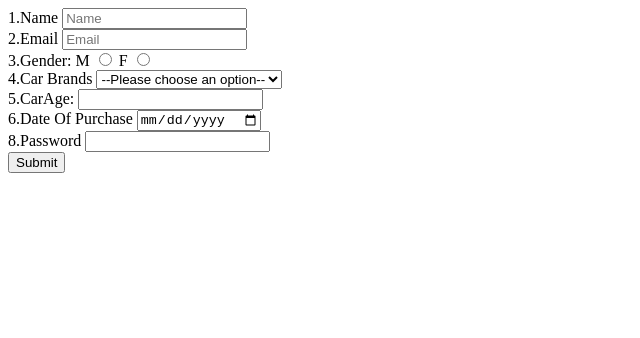
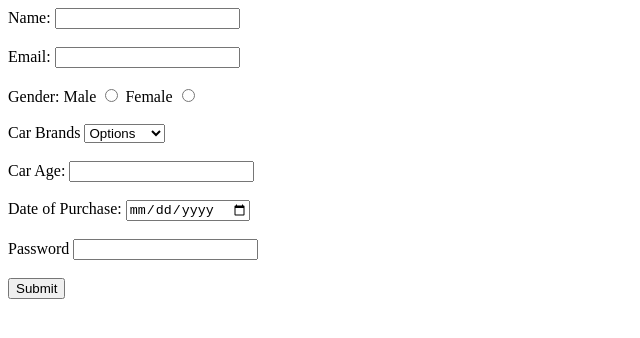
Before and after one commit to acciojob/car-insurance-form-Hemanraj07, a website: page main.html in a window 1280 px wide. Shown: the whole page, without its empty margins (0-640 px from the left). Drawn offline with Linux system fonts and the light colour scheme.

Commit message:
created a submission

```diff
--- a/main.html
+++ b/main.html
@@ -1,58 +1,37 @@
 <!DOCTYPE html>
+<html lang="en">
+<head>
+    <meta charset="UTF-8">
+    <meta name="viewport" content="width=device-width, initial-scale=1.0">
+    <title>Car Insurance</title>
+</head>
+<body>
+    <form method="post">
+        <label for="name">Name:</label>
+        <input type="text" id="name" name="name" required><br><br>
+        <label for="email">Email:</label>
+        <input type="email" id="email" name="email"required><br><br>
+        <label for="gender">Gender:</label>
+        <label for="male">Male</label>
+        <input type="radio" id="male" name="gender" value="male" required>
+        <label for="male">Female</label>
+        <input type="radio" id="female" name="gender" value="female" required><br><br>
+        <label for="cars">Car Brands</label>
+        <select name="cars" id="cars" required>
+            <option value="">Options</option>
+            <option value="cars">BMW</option>
+            <option value="cars">Audi</option>
+            <option value="cars">Mercedez</option>
+        </select><br><br>
+        <label for="carage">Car Age:</label>
+        <input type="number" id="carage" name="carage" required><br><br>
+        <label for="dop">Date of Purchase:</label>
+        <input type="date" id="dop" name="dop" required><br><br>
+        <label for="password">Password</label>
+        <input type="password" id="password" name="password" required><br><br>
+        <button type="submit">Submit</button>
 
-<html>
-
-<head>
-	<link rel="stylesheet" href="styles.css">
-</head>
-
-<body>
-	 <form id="my-form" method="post">
-				<div>
-			<label for="name">1.Name</label>
-			<input type="text" id="name" placeholder="Name" required>
-		</div>
-		<div>
-			<label for="email">2.Email</label>
-			<input type="email" id="email" placeholder="Email" required>
-		</div>
-		<div>
-				<!-- 3. -->
-			 <label for="gender">3.Gender:</label>
-			 <label for="gender_m">M</label>
-			  <input type="radio" id="gender_m" name="gender" required>
-			  <label for="gender">F</label>
-			  <input type="radio" id="gender_f" name="gender" required>
-		</div>
-		<div>
-			<label for="cars">4.Car Brands</label>
-			  <select name="cars" id="cars" required>
-				  <option value="" disabled selected>--Please choose an option--</option>
-				  <option>BMW</option>
-				  <option>Audi</option>
-				  <option>Mercedez</option>
-			  </select>
-		</div>
-		<div>
-			 <label for="carage">5.CarAge:</label>
-			 <input type="number" id="carage" min="0" required >
-		</div>
-		<div>
-			<label for="dop">6.Date Of Purchase</label>
-			<input type="date" id="dop" required>
-		</div>
-		<div>
-			 <label for="password">8.Password</label>
-			 <input type="password" id="password" required>
-		</div>
-		 <div>
-			<button type="submit">Submit</button>
-		</div>
-	</form>
-	<!-- the entire body must be written by student -->
-    <script type="text/javascript" src="./script.js">
-</script>
+    </form>
 
 </body>
-
 </html>
```
